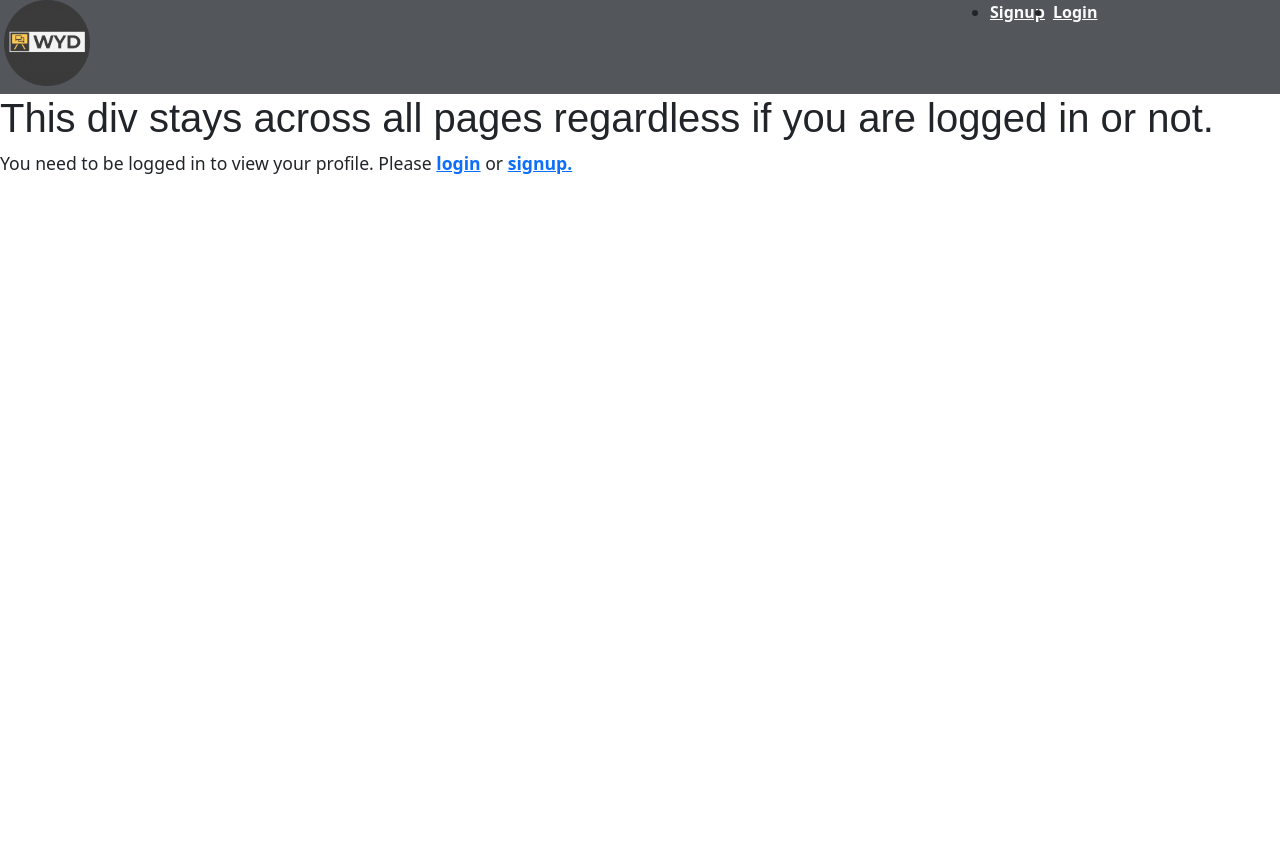
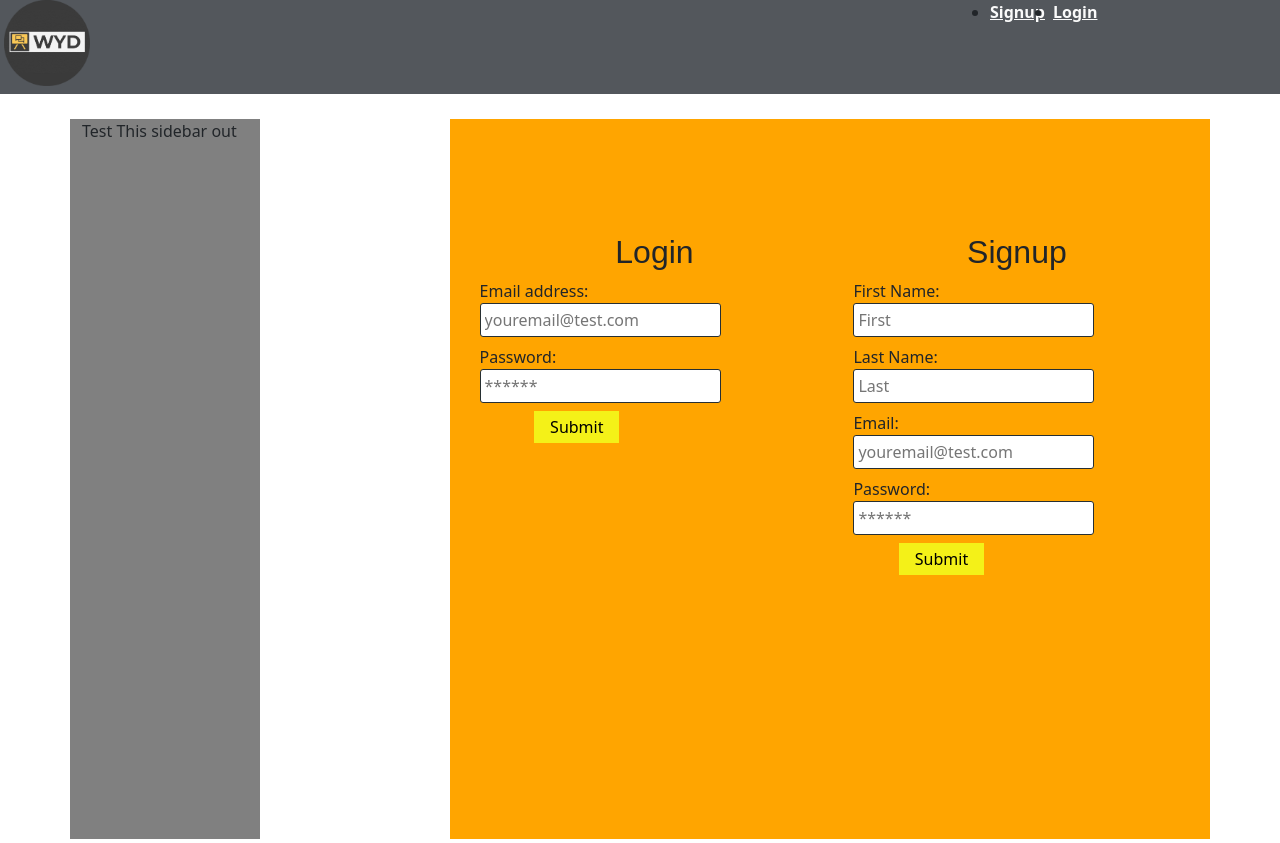
Before and after one commit to matthewtlarson/WhatYouDoin, a React (Create React App) app in the folder client/: page / in a window 1280 px wide. Before the commit the page ends 800 px from the top, so only its background shows below. Built offline with nearby package versions, Linux system fonts and the light colour scheme.

Commit message:
Updated home page before login and after login

```diff
--- a/client/package.json
+++ b/client/package.json
@@ -13,6 +13,7 @@
     "graphql": "^14.6.0",
     "jwt-decode": "^2.2.0",
     "react": "^16.13.1",
+    "react-bootstrap": "^1.6.6",
     "react-dom": "^16.13.1",
     "react-router-dom": "^6.2.1",
     "react-scripts": "4.0.2"
--- a/client/src/App.js
+++ b/client/src/App.js
@@ -37,7 +37,7 @@ function App() {
   return (
     <ApolloProvider client={client}>
       <Router>
-        <div>
+        <>
             <Nav />
             <Routes>
               <Route
@@ -57,7 +57,7 @@ function App() {
                 element={<NoMatch />}
               />
             </Routes>
-        </div>
+        </>
       </Router>
     </ApolloProvider>
   );
--- a/client/src/index.css
+++ b/client/src/index.css
@@ -16,6 +16,7 @@
 html,
 body {
   min-height: 100%;
+  height: 100%;
 }
 
 body {
@@ -140,8 +141,12 @@ input:focus {
   max-width: 1200px;
   margin-left: auto;
   margin-right: auto;
+  height: 100%;
 }
-
+.left-side {
+  min-height: 100vh;
+  float: left;
+}
 .flex-row {
   display: flex;
   flex-wrap: wrap;
--- a/client/src/pages/Home.js
+++ b/client/src/pages/Home.js
@@ -2,31 +2,43 @@ import React from "react";
 import { Link } from 'react-router-dom';
 import UserProfile from "../components/UserProfile"
 import UserFeed from "../components/UserFeed"
-import UserSideNav from "../components/UserSideNav"
+import Login from "../pages/Login"
+import Signup from "../pages/Signup"
+
+import Container from 'react-bootstrap/Container';
+import Row from 'react-bootstrap/Row';
+import Col from 'react-bootstrap/Col';
 
 import Auth from '../utils/auth';
 
 const Home = () => {
   return (
-        <div>
-            <h1>This div stays across all pages regardless if you are logged in or not.</h1>
+    <Container >
+      <Row className='row justify-content-between' >
+        <Col sm={2} style={{ background: 'grey', minHeight: '90vh', marginTop: 25 }}>
+          Test This sidebar out
+        </Col>
+
 
         {Auth.loggedIn() ? (
           <>
-        <br/>
+
+            <Col sm={3} style={{ background: 'orange' }} className='d-flex flex-grow-1'>
+              <UserFeed />
+            </Col>
+            <Col sm={3} style={{ background: 'red' }}>
               <UserProfile />
-          <br/>
-          <UserFeed />
-          <br/>
-          <UserSideNav />
+            </Col>
           </>
         ) : (
-        <p>
-          You need to be logged in to view your profile. Please{' '}
-          <Link to="/login">login</Link> or <Link to="/signup">signup.</Link>
-        </p>
+          <Col sm={8} style={{ background: 'orange', marginTop: 25, }} className='text-center d-flex justify-content-center'>
+          <div style={{marginTop: '15%'}}> <Login /> </div>
+          <br/>
+          <div style={{marginTop: '15%'}}> <Signup /> </div>
+          </Col>
         )}
-    </div>
+      </Row>
+    </Container>
   )
 }
 
--- a/client/src/pages/Login.js
+++ b/client/src/pages/Login.js
@@ -1,6 +1,5 @@
 import React, { useState } from 'react';
 import { useMutation } from '@apollo/client';
-import { Link } from 'react-router-dom';
 import { LOGIN } from '../utils/mutations';
 import Auth from '../utils/auth';
 
@@ -31,7 +30,6 @@ function Login(props) {
 
   return (
     <div className="container my-1">
-      <Link to="/signup">← Go to Signup</Link>
 
       <h2>Login</h2>
       <form onSubmit={handleFormSubmit}>
--- a/client/src/pages/Signup.js
+++ b/client/src/pages/Signup.js
@@ -1,5 +1,4 @@
 import React, { useState } from 'react';
-import { Link } from 'react-router-dom';
 import { useMutation } from '@apollo/client';
 import Auth from '../utils/auth';
 import { ADD_USER } from '../utils/mutations';
@@ -32,7 +31,6 @@ function Signup(props) {
 
   return (
     <div className="container my-1">
-      <Link to="/login">← Go to Login</Link>
 
       <h2>Signup</h2>
       <form onSubmit={handleFormSubmit}>
```
Also changed, not shown: 1 other file (tests, documents, lock files or other folders). Lines whose indentation alone changed are shown as unchanged.
